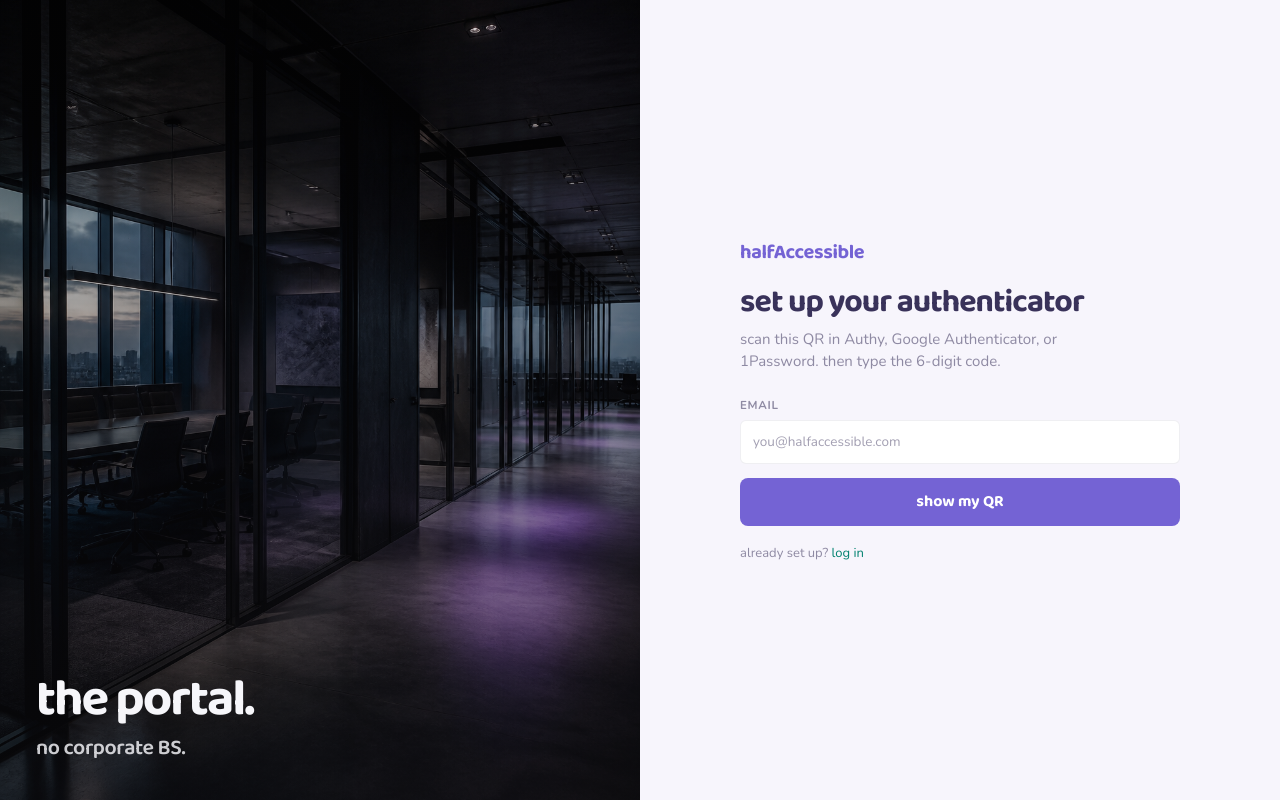
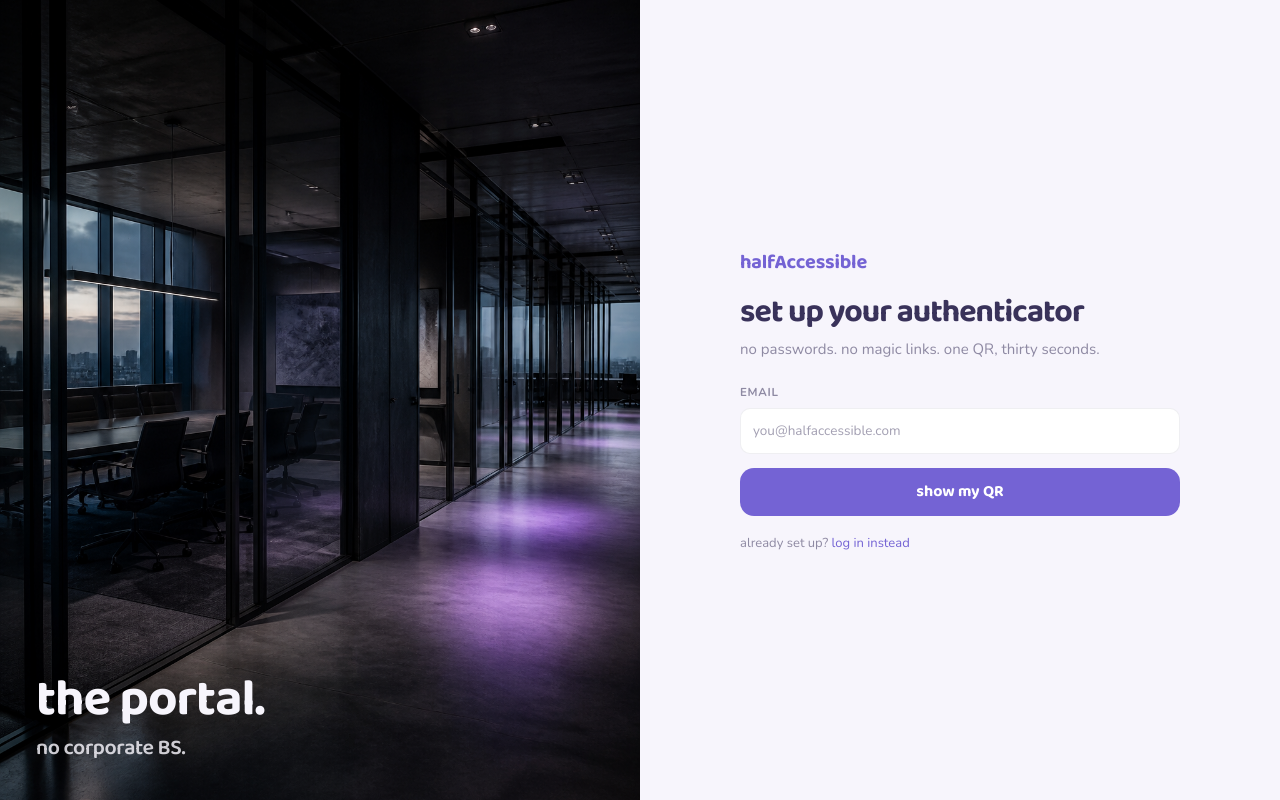
Before and after one commit to realShadabSaifi/hrms-halfaccessible, a Next.js app: page /signup in a window 1280 px wide. Built offline with nearby package versions, Linux system fonts and the light colour scheme.

Commit message:
feat: match refined auth screens

```diff
--- a/app/login/LoginFlow.module.scss
+++ b/app/login/LoginFlow.module.scss
@@ -22,6 +22,25 @@
   gap: 14px;
 }
 
+.form button {
+  width: 100%;
+}
+
+.authField input {
+  min-height: 46px;
+  border-radius: 10px;
+}
+
+.done {
+  background: rgba(16, 185, 129, 0.1);
+  border: 1px solid rgba(16, 185, 129, 0.3);
+  border-radius: 14px;
+  padding: 16px 18px;
+  font-size: 14px;
+  font-weight: 700;
+  color: #047857;
+}
+
 .error {
   color: $danger;
   font-size: 13px;
--- a/app/login/LoginFlow.tsx
+++ b/app/login/LoginFlow.tsx
@@ -14,6 +14,7 @@ export function LoginFlow() {
   const [email, setEmail] = useState("");
   const [code, setCode] = useState("");
   const [step, setStep] = useState<"email" | "code">("email");
+  const [done, setDone] = useState(false);
   const [error, setError] = useState<string | null>(
     params.get("reason") === "deactivated"
       ? "this account is deactivated. ping an admin."
@@ -56,6 +57,7 @@ export function LoginFlow() {
       );
       return;
     }
+    setDone(true);
     router.push("/");
     router.refresh();
   }
@@ -64,9 +66,12 @@ export function LoginFlow() {
     <AuthShell>
       <h1 className={styles.headline}>the portal. no corporate BS.</h1>
       <p className={styles.sub}>email, then the code from your authenticator.</p>
-      {step === "email" ? (
+      {done ? (
+        <div className={styles.done}>you&apos;re in 🎉 redirecting to the portal…</div>
+      ) : step === "email" ? (
         <form action={onEmail} className={styles.form}>
           <TextField
+            className={styles.authField}
             label="email"
             name="email"
             type="email"
@@ -75,13 +80,15 @@ export function LoginFlow() {
             placeholder="you@halfaccessible.com"
           />
           {error ? <p className={styles.error}>{error}</p> : null}
-          <Button type="submit" pending={pending}>
+          <Button type="submit" shape="auth" pending={pending}>
             continue
           </Button>
         </form>
       ) : (
         <form action={onCode} className={styles.form}>
           <TextField
+            className={styles.authField}
+            tone="otp"
             label="authenticator code"
             name="code"
             inputMode="numeric"
@@ -93,14 +100,16 @@ export function LoginFlow() {
             required
           />
           {error ? <p className={styles.error}>{error}</p> : null}
-          <Button type="submit" pending={pending}>
+          <Button type="submit" shape="auth" pending={pending}>
             let me in
           </Button>
         </form>
       )}
-      <p className={styles.switch}>
-        first time here? <a href="/signup">set up your authenticator</a>
-      </p>
+      {done ? null : (
+        <p className={styles.switch}>
+          first time here? <a href="/signup">set up your authenticator</a>
+        </p>
+      )}
     </AuthShell>
   );
 }
--- a/app/signup/SignupFlow.module.scss
+++ b/app/signup/SignupFlow.module.scss
@@ -22,18 +22,55 @@
   gap: 14px;
 }
 
+.form button {
+  width: 100%;
+}
+
+.authField input {
+  min-height: 46px;
+  border-radius: 10px;
+}
+
+.done {
+  background: rgba(16, 185, 129, 0.1);
+  border: 1px solid rgba(16, 185, 129, 0.3);
+  border-radius: 14px;
+  padding: 16px 18px;
+  font-size: 14px;
+  font-weight: 700;
+  color: #047857;
+}
+
 .error {
   color: $danger;
   font-size: 13px;
   font-weight: 600;
 }
 
+.qrRow {
+  display: flex;
+  gap: 16px;
+  align-items: center;
+  background: #fff;
+  border: 1px solid rgba(57, 50, 90, 0.1);
+  border-radius: 16px;
+  padding: 16px;
+  margin-bottom: 16px;
+}
+
 .qr {
-  display: block;
-  width: 220px;
-  height: 220px;
-  margin: 0 auto 16px;
-  border-radius: 16px;
+  width: 120px;
+  height: 120px;
+  flex: none;
+  border-radius: 10px;
+  border: 1px dashed rgba(116, 99, 212, 0.5);
+}
+
+.qrHelp {
+  margin: 0;
+  font-size: 13.5px;
+  line-height: 1.55;
+  color: rgba(57, 50, 90, 0.75);
 }
 
 .secret {
--- a/app/signup/SignupFlow.tsx
+++ b/app/signup/SignupFlow.tsx
@@ -15,6 +15,7 @@ export function SignupFlow() {
   const [secret, setSecret] = useState<string | null>(null);
   const [error, setError] = useState<string | null>(null);
   const [pending, setPending] = useState(false);
+  const [done, setDone] = useState(false);
 
   async function onEmail(formData: FormData) {
     setPending(true);
@@ -52,6 +53,7 @@ export function SignupFlow() {
       );
       return;
     }
+    setDone(true);
     router.push("/");
     router.refresh();
   }
@@ -59,13 +61,13 @@ export function SignupFlow() {
   return (
     <AuthShell>
       <h1 className={styles.headline}>set up your authenticator</h1>
-      <p className={styles.sub}>
-        scan this QR in Authy, Google Authenticator, or 1Password. then type the
-        6-digit code.
-      </p>
-      {!qr ? (
+      <p className={styles.sub}>no passwords. no magic links. one QR, thirty seconds.</p>
+      {done ? (
+        <div className={styles.done}>you&apos;re in 🎉 redirecting to the portal…</div>
+      ) : !qr ? (
         <form action={onEmail} className={styles.form}>
           <TextField
+            className={styles.authField}
             label="email"
             name="email"
             type="email"
@@ -74,15 +76,20 @@ export function SignupFlow() {
             placeholder="you@halfaccessible.com"
           />
           {error ? <p className={styles.error}>{error}</p> : null}
-          <Button type="submit" pending={pending}>
+          <Button type="submit" shape="auth" pending={pending}>
             show my QR
           </Button>
         </form>
       ) : (
         <>
-          {/* QR is a generated data URL, not a remote asset */}
-          {/* eslint-disable-next-line @next/next/no-img-element */}
-          <img className={styles.qr} src={qr} alt="authenticator QR code" />
+          <div className={styles.qrRow}>
+            {/* QR is a generated data URL, not a remote asset */}
+            {/* eslint-disable-next-line @next/next/no-img-element */}
+            <img className={styles.qr} src={qr} alt="authenticator QR code" />
+            <p className={styles.qrHelp}>
+              scan with Authy, Google Authenticator, or 1Password. then type the first 6-digit code below.
+            </p>
+          </div>
           {secret ? (
             <p className={styles.secret} aria-label="manual setup key">
               {secret}
@@ -90,7 +97,9 @@ export function SignupFlow() {
           ) : null}
           <form action={onCode} className={styles.form}>
             <TextField
-              label="first 6-digit code"
+              className={styles.authField}
+              tone="otp"
+              label="first code"
               name="code"
               inputMode="numeric"
               autoComplete="one-time-code"
@@ -99,15 +108,17 @@ export function SignupFlow() {
               required
             />
             {error ? <p className={styles.error}>{error}</p> : null}
-            <Button type="submit" pending={pending}>
-              confirm and enter
+            <Button type="submit" shape="auth" pending={pending}>
+              lock it in
             </Button>
           </form>
         </>
       )}
-      <p className={styles.switch}>
-        already set up? <a href="/login">log in</a>
-      </p>
+      {done ? null : (
+        <p className={styles.switch}>
+          already set up? <a href="/login">log in instead</a>
+        </p>
+      )}
     </AuthShell>
   );
 }
--- a/components/layout/AuthShell.module.scss
+++ b/components/layout/AuthShell.module.scss
@@ -5,6 +5,18 @@
   grid-template-columns: 1fr 1fr;
   min-height: 100dvh;
   background: $bg;
+}
+
+.page a {
+  color: #7463d4;
+}
+
+.page a:hover {
+  color: #8577e0;
+}
+
+.page :focus-visible {
+  border-radius: 6px;
 }
 
 .visual {
@@ -17,27 +29,17 @@
   object-fit: cover;
 }
 
-.scrim {
-  position: absolute;
-  inset: 0;
-  background: linear-gradient(
-    180deg,
-    rgba(14, 14, 18, 0.15) 0%,
-    rgba(14, 14, 18, 0.55) 100%
-  );
-}
-
 .manifesto {
   position: absolute;
   left: 36px;
   bottom: 40px;
   margin: 0;
   max-width: 14ch;
-  color: #f6f6fa;
+  color: #f7f5fc;
   font-family: var(--font-display), system-ui, sans-serif;
   font-size: clamp(2.4rem, 4vw, 4.2rem);
   font-weight: 700;
-  letter-spacing: -0.04em;
+  letter-spacing: -0.02em;
   line-height: 1.05;
 }
 
@@ -64,9 +66,9 @@
 .brand {
   font-family: var(--font-display), system-ui, sans-serif;
   font-weight: 700;
-  color: $accent-text;
+  color: #7463d4;
   font-size: 20px;
-  letter-spacing: -0.02em;
+  letter-spacing: -0.01em;
 }
 
 @media (max-width: 767px) {
--- a/components/layout/AuthShell.tsx
+++ b/components/layout/AuthShell.tsx
@@ -19,7 +19,6 @@ export function AuthShell({ children }: { children: ReactNode }) {
           sizes="(max-width: 767px) 0px, 50vw"
           className={styles.image}
         />
-        <div className={styles.scrim} />
         <p className={styles.manifesto} aria-hidden="true">
           the portal.
           <span>no corporate BS.</span>
```
